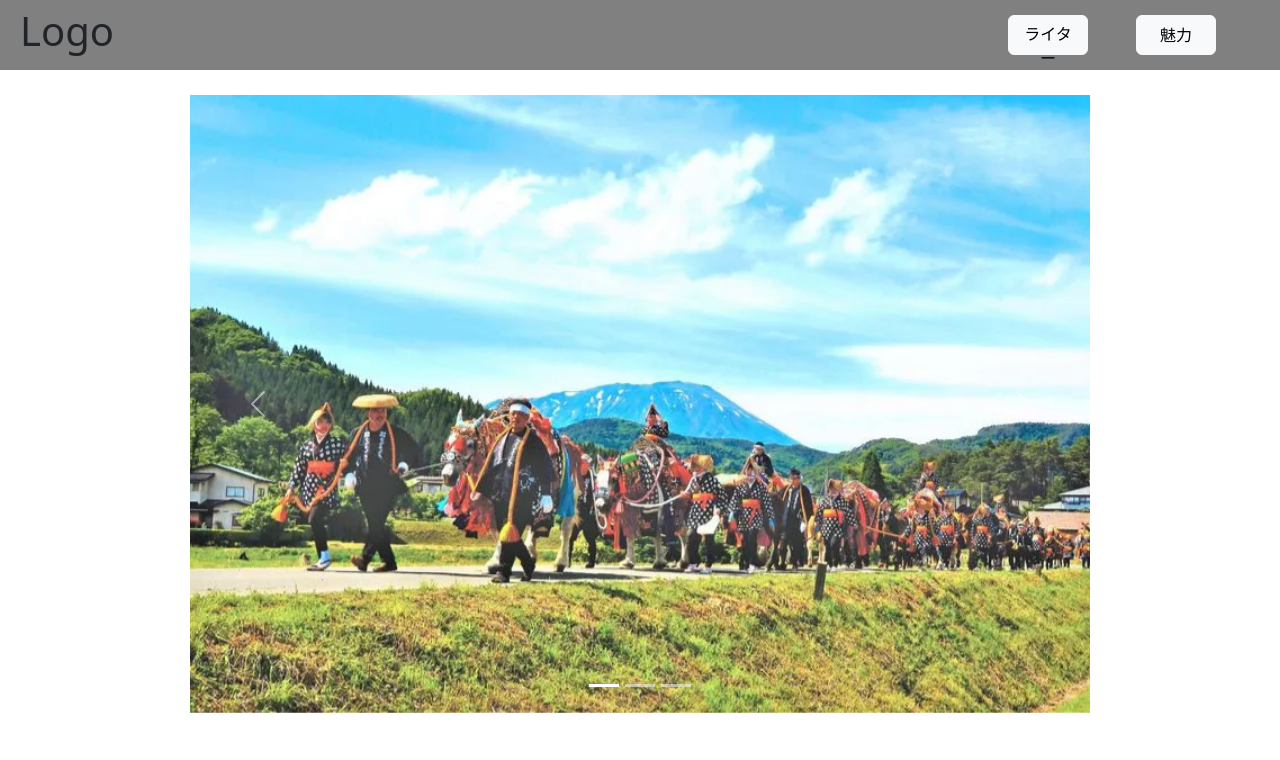
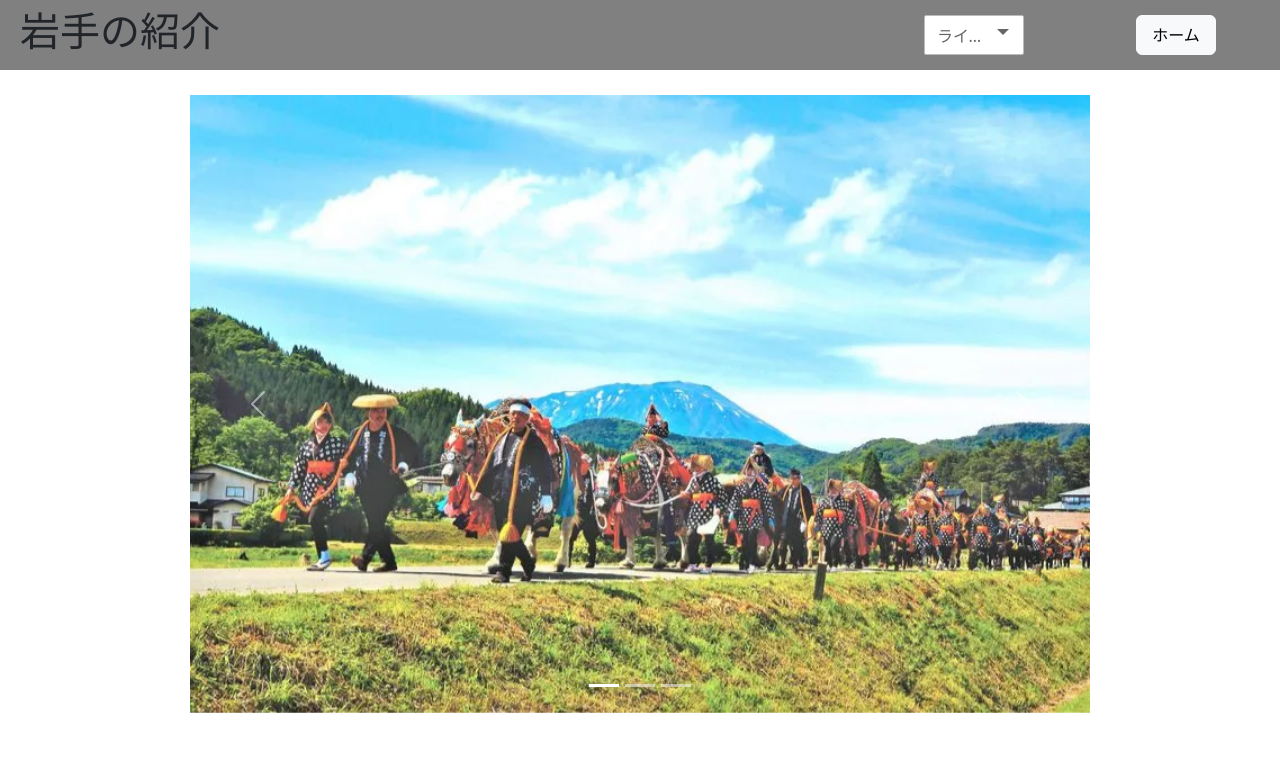
Before and after one commit to OnoderaYuuma/projectdivelop, a plain HTML site: page index.html in a window 1280 px wide. Shown: the top 760 px of the page. Drawn offline with nearby package versions, Linux system fonts and the light colour scheme.

Commit message:
indexとstyleの編集

```diff
--- a/index.html
+++ b/index.html
@@ -9,11 +9,19 @@
     <title>Document</title>
 </head>
 <body>
-    <header>
-        <h1>Logo</h1>
-        <button type="button" class="btn btn-light">魅力</button>
-        <button type="button" class="btn btn-light btn2">ライター</button>
-    </header>
+  <header>
+    <h1>岩手の紹介</h1>
+    <button onclick="location.href='#'" type="button" class="btn btn-light">ホーム</button>
+    <div class="cp_ipselect cp_sl01">
+      <select required onChange="location.href=value;">
+        <option value="" hidden>ライター</option>
+        <option value="writer/kaji.html">かじ</option>
+        <option value="writer/yuma.html">ゆうま</option>
+        <option value="writer/hiroto.html">ひろと</option>
+        <option value="writer/hatano.html">ゆうと</option>
+      </select>
+      </div>
+</header>
 
     <div id="carouselExampleIndicators" class="carousel slide"style="margin: 25px 190px;" >
       <div class="carousel-indicators">
--- a/style.css
+++ b/style.css
@@ -113,3 +113,52 @@ footer {
     background-image: url(./img/sansa.png);
     background-position: 0cap;
 }
+
+.cp_ipselect {
+	overflow: hidden;
+    height: 40px;
+	width: 100px;
+	margin: 15px 0 15px 55%;
+    padding: 0 4px;
+	text-align: right;
+}
+.cp_ipselect select {
+	width: 100px;
+	padding-right: 1em;
+	cursor: pointer;
+	text-indent: 0.01px;
+	text-overflow: ellipsis;
+	border: none;
+	outline: none;
+	background: transparent;
+	background-image: none;
+	box-shadow: none;
+	-webkit-appearance: none;
+	appearance: none;
+}
+.cp_ipselect select::-ms-expand {
+    display: none;
+}
+.cp_ipselect.cp_sl01 {
+	position: relative;
+	border: 1px solid #bbbbbb;
+	border-radius: 2px;
+	background: #ffffff;
+}
+.cp_ipselect.cp_sl01::before {
+	position: absolute;
+	top: 0.8em;
+	right: 0.9em;
+	width: 0;
+	height: 0;
+	padding: 0;
+	content: '';
+	border-left: 6px solid transparent;
+	border-right: 6px solid transparent;
+	border-top: 6px solid #666666;
+	pointer-events: none;
+}
+.cp_ipselect.cp_sl01 select {
+	padding: 8px 38px 8px 8px;
+	color: #666666;
+}
```
